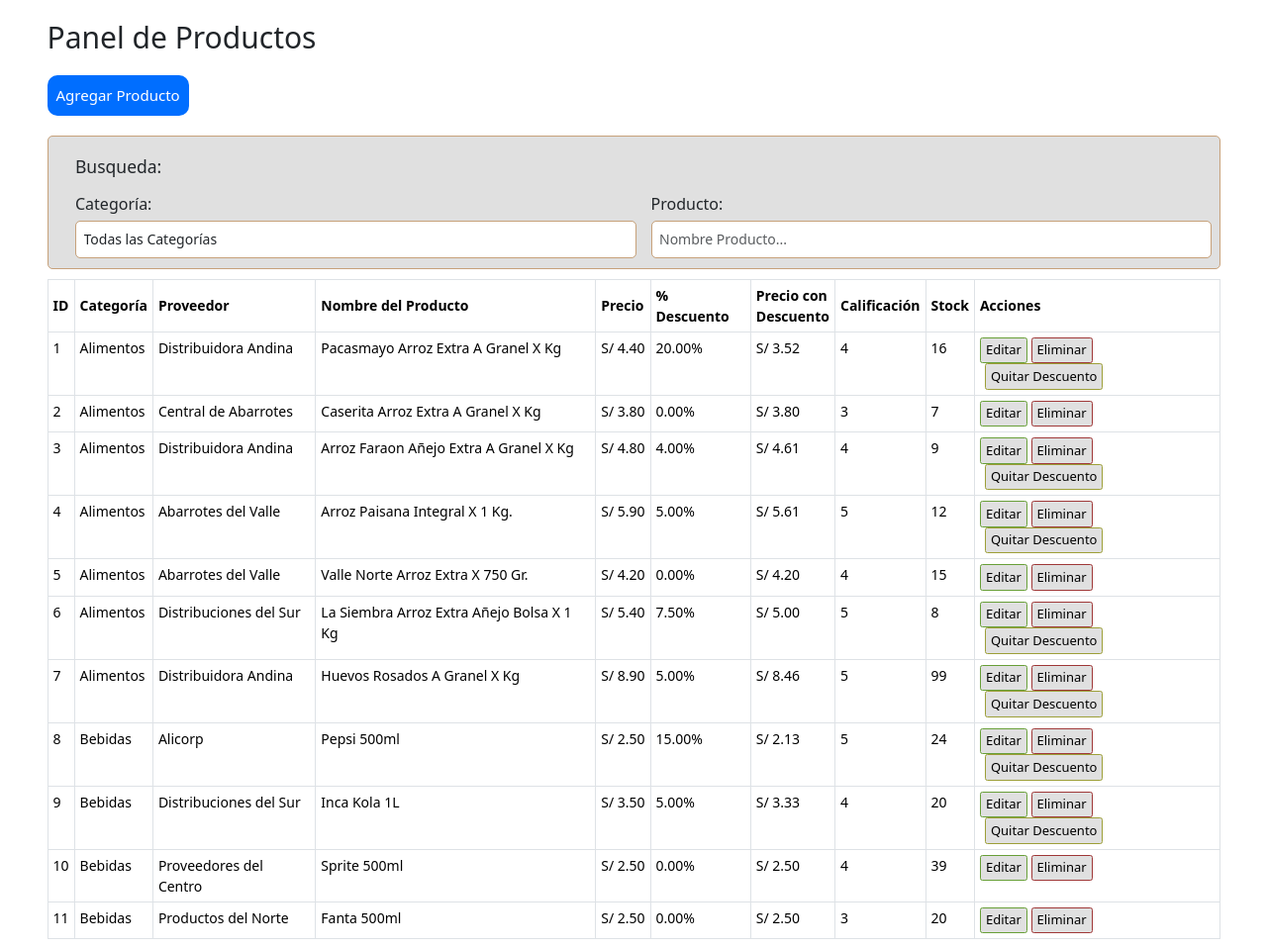
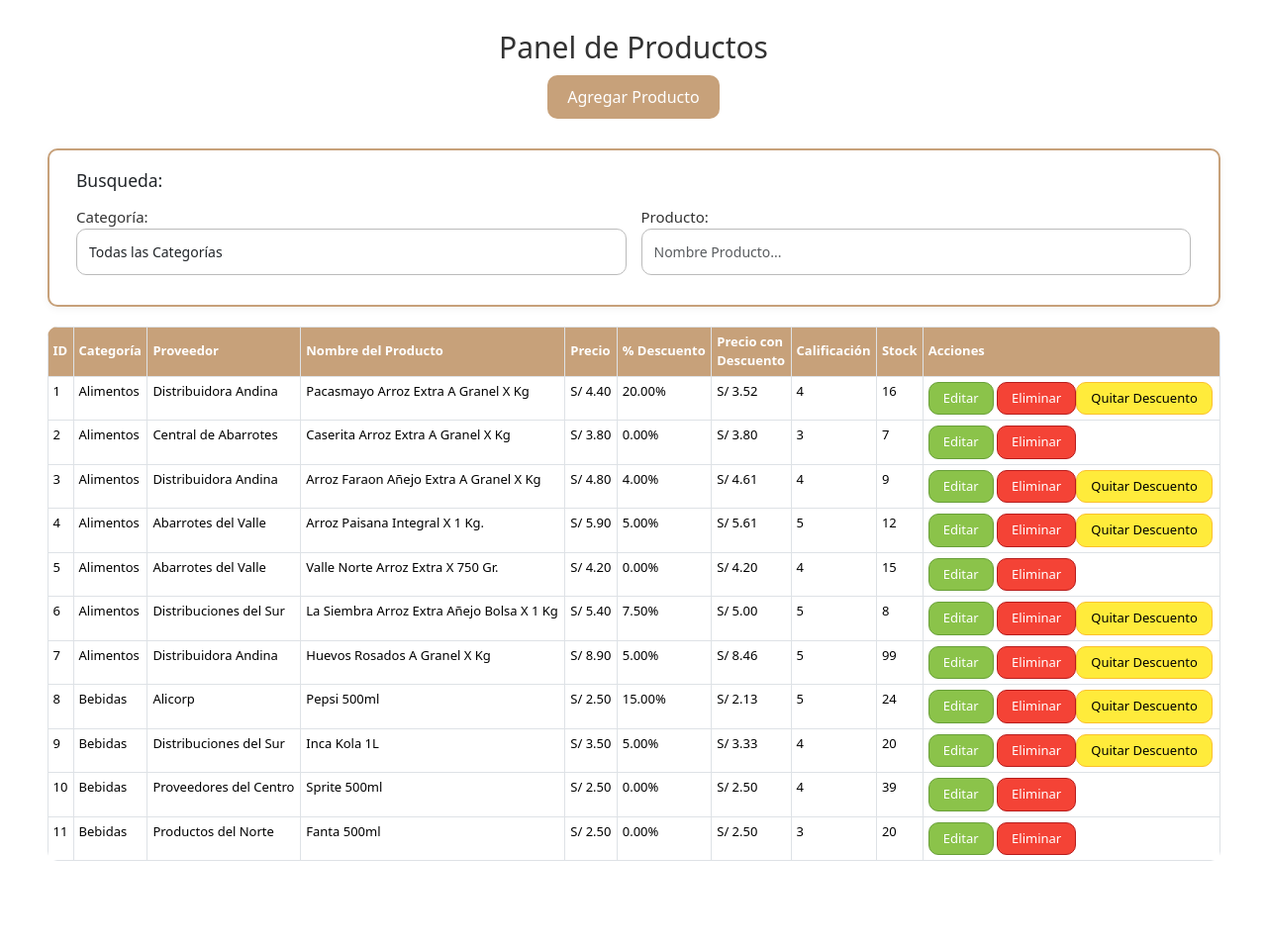
Before and after one commit to max2909-good/D-Benito, a PHP site: page /Administrador/Productos/productos.php in a window 1280 px wide. Shown: the part 132-1091 px from the top of the page at 99% size. After the commit the page ends 1002 px from the top, so only its background shows below. Run offline with PHP 8.4, Linux system fonts and the light colour scheme; a user stored in the database is signed in; data comes from the database, SQL or seed files in the repository; some libraries are stand-ins or nearby versions.

Commit message:
Update productosadmi.css

```diff
--- a/assets/css/productosadmi.css
+++ b/assets/css/productosadmi.css
@@ -1,161 +1,198 @@
 @import url('../css/common.css');
-.titulo-agregar{
-    margin-top: 20px;
-}
-.titulo-agregar h2{
-    font-size: 3rem;
-    margin-bottom: 20px;
-}
-.titulo-agregar .agregar{
-    background-color: rgb(0, 110, 255);
-    font-size: 1.5rem;
-    border-radius: 1rem;
-    color: white;
-    padding: 8px;
-}
-.filtros{
-    padding-left: 20px;
-    border: 1px solid var(--primary-color);
-    margin: 10px 0;
-    border-radius: 5px;
-    background-color: #e0e0e0;
-    padding-top: 20px;
-}
-.tipo-filtro{
-    margin-bottom: 5px;
-    font-size: 16px;
-}
-.form-control option{
-    font-size: 1.5rem;
-}
-.table{
-    font-size: 1.4rem;
-}
-/* Aplica solo a los th dentro de thead-light */
-.table .thead-light th {
-    vertical-align: middle;
-}
-.custom-button-size {
-    font-size: 1.3rem; /* Tamaño de fuente opcional */
-}
-.actualizarprecio{
-    margin-left: 5px;
-    background-color: #E0E0E0;
-    border: 1px solid #9d9f38;
-    color: #000;
-}
-.actualizarprecio:hover{
-    background-color: #c1c34a;
-    color: white;
-    border: 1px solid #9d9f38;
-}
-.actualizar{
-    background-color: #E0E0E0;
-    border: 1px solid #689F38;
-    color: #000;
-}
-.actualizar:hover{
-    background-color: #8BC34A;
-    color: white;
-    border: 1px solid #689F38;
-}
-.eliminar{
-    background-color: #E0E0E0;
-    border: 1px solid #9f3838;
-    color: #000;
-}
-.eliminar:hover{
-    background-color: #c34a4a;
-    color: white;
-    border: 1px solid #9f3838;;
+
+:root {
+    --primary-color: #c7a17a;
+    --danger-color: #9f3838;
+    --warning-color: #9d9f38;
+    --neutral-bg: #e0e0e0;
+    --neutral-hover: #ccc;
+    --text-color: #333;
+    --font-size: 1.4rem;
+    --border-radius: 10px;
 }
 
-/*MODAL*/
-/* Estilos para el Modal */
+/* TITULOS */
+.titulo-agregar {
+    margin-top: 30px;
+    text-align: center;
+}
+
+.titulo-agregar h2 {
+    font-size: 3rem;
+    margin-bottom: 10px;
+    color: var(--text-color);
+}
+
+.titulo-agregar .agregar {
+    background-color: var(--primary-color);
+    font-size: 1.6rem;
+    padding: 10px 20px;
+    color: white;
+    border-radius: var(--border-radius);
+    border: none;
+    cursor: pointer;
+    transition: all 0.3s;
+}
+
+.titulo-agregar .agregar:hover {
+    background-color: #876747;
+}
+
+/* FILTROS */
+.filtros {
+    background-color: #fff;
+    border: 2px solid var(--primary-color);
+    padding: 20px;
+    border-radius: var(--border-radius);
+    margin: 20px 0;
+    box-shadow: 0 2px 8px rgba(0,0,0,0.05);
+}
+
+.tipo-filtro {
+    font-size: 1.5rem;
+    color: var(--text-color);
+    font-weight: 500;
+}
+
+/* FORMULARIOS */
+.form-label {
+    color: var(--text-color);
+    font-weight: bold;
+}
+
+.form-control {
+    font-size: var(--font-size);
+    padding: 12px;
+    border-radius: var(--border-radius);
+    border: 1px solid #bbb;
+    background-color: white;
+    transition: border-color 0.3s;
+}
+
+.form-control:focus {
+    border-color: var(--primary-color);
+    box-shadow: 0 0 5px rgba(163, 130, 96, 0.3);
+}
+
+/* TABLA */
+.table {
+    font-size: 1.3rem;
+    border-radius: var(--border-radius);
+    overflow: hidden;
+}
+
+.table .thead-light th {
+    background-color: var(--primary-color);
+    color: white;
+    vertical-align: middle;
+    font-weight: bold;
+}
+
+.table tbody tr:hover {
+    background-color: #f7f7f7;
+}
+
+/* BOTONES */
+.custom-button-size {
+    font-size: 1.3rem;
+    padding: 6px 14px;
+    border-radius: var(--border-radius);
+    cursor: pointer;
+    transition: all 0.3s ease;
+}
+
+/* EDITAR - Verde */
+.actualizar {
+    background-color: #8BC34A; /* Verde claro */
+    border: 1px solid #689F38; /* Verde oscuro */
+    color: white;
+}
+
+.actualizar:hover {
+    background-color: #689F38;
+}
+
+/* ELIMINAR - Rojo */
+.eliminar {
+    background-color: #f44336; /* Rojo */
+    border: 1px solid #b71c1c;
+    color: white;
+}
+
+.eliminar:hover {
+    background-color: #b71c1c;
+}
+
+/* QUITAR DESCUENTO - Amarillo */
+.actualizarprecio {
+    background-color: #FFEB3B; /* Amarillo */
+    border: 1px solid #FBC02D;
+    color: black;
+}
+
+.actualizarprecio:hover {
+    background-color: #FBC02D;
+    color: black;
+}
+
+/* MODAL */
 .modal-content {
-    background-color: var(--background-color);
-    border: 1px solid var(--primary-color);
-    border-radius: 10px;
-    box-shadow: 0 4px 10px rgba(0, 0, 0, 0.15);
+    background-color: white;
+    border-radius: var(--border-radius);
+    padding: 20px;
+    box-shadow: 0 4px 20px rgba(0, 0, 0, 0.1);
 }
 
 .modal-header {
     background-color: var(--primary-color);
     color: white;
-    border-bottom: none;
-    border-top-left-radius: 10px;
-    border-top-right-radius: 10px;
+    border-top-left-radius: var(--border-radius);
+    border-top-right-radius: var(--border-radius);
 }
 
 .modal-title {
     font-size: 2.2rem;
-    font-weight: 500;
+    font-weight: bold;
 }
 
 .btn-close {
     color: white;
 }
 
-.modal-body {
-    padding: 2rem;
-}
-
-.form-label {
-    color: var(--dark-color);
-    font-size: 1.4rem;
-    font-weight: 500;
-}
-
-.form-control {
-    font-size: 1.4rem;
-    padding: 0.75rem;
-    border: 1px solid var(--primary-color);
-    border-radius: 5px;
-    background-color: #ffffff;
-}
-
-.form-control:focus {
-    border-color: var(--primary-color);
-    box-shadow: 0 0 5px rgba(199, 161, 122, 0.3);
-}
+/* BOTONES MODAL */
 .btn-primary,
 .btn-success {
     background-color: var(--primary-color);
-    border-color: var(--primary-color);
+    border: none;
     color: white;
     font-size: 1.5rem;
-    font-weight: 500;
     padding: 0.8rem 1.5rem;
-    border-radius: 5px;
+    border-radius: var(--border-radius);
     transition: background-color 0.3s;
 }
-.btn-primary,
+
+.btn-primary:hover,
 .btn-success:hover {
-    background-color: #a38260;
-    border-color: #a38260;
+    background-color: #c7a17a;
 }
-.border-personalizar{
-     border: 2px solid #a38260
+
+/* ESTILOS PERSONALIZADOS */
+.border-personalizar {
+    border: 2px solid var(--primary-color);
 }
+
 .bg-personalizado {
-        background-color: #a38260 ;
+    background-color: var(--primary-color);
     color: white;
 }
 
 .text-personalizado {
-        color: #a38260 !important;
+    color: var(--primary-color) !important;
 }
 
 .table-personalizada thead {
-        background-color: #a38260 !important;
+    background-color: var(--primary-color) !important;
     color: white;
 }
 
-    .table-personalizada tbody tr:hover {
-        background-color: #f0e6dd;
-    }
-
-    .fw-bold-green {
-        color: #28a745;
-        font-weight: bold;
-    }
+.table-personalizada tbody tr:hover
```
Lines whose indentation alone changed are shown as unchanged.
